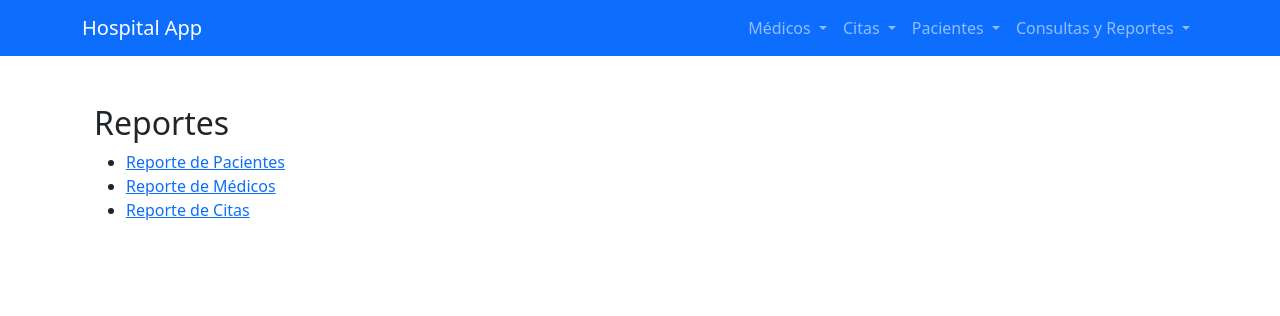
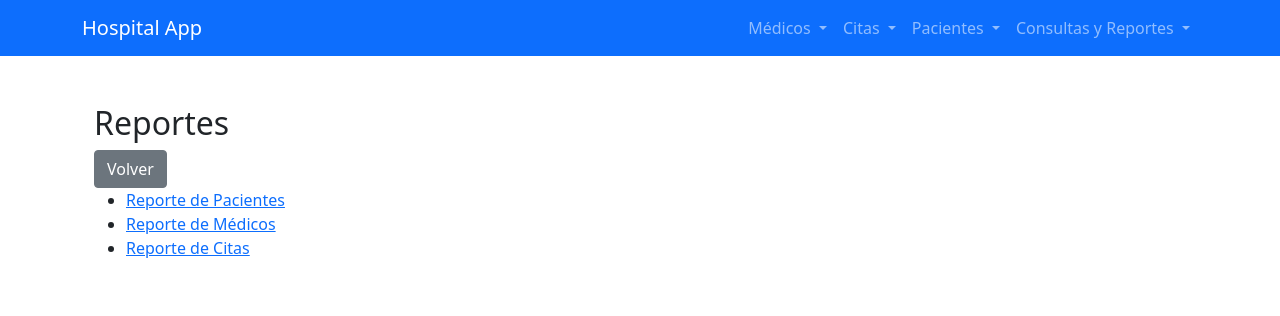
Before and after one commit to jesebe4991/proyecto_final_pava2, a Flask app: page /reportes in a window 1280 px wide. Shown: the top 316 px of the page. Run offline with Flask 3, Linux system fonts and the light colour scheme; some libraries are stand-ins or nearby versions.

Commit message:
ajustes 3

```diff
--- a/app/templates/citas.html
+++ b/app/templates/citas.html
@@ -6,6 +6,7 @@
 <div class="container mt-5">
     <h2>Lista de Citas</h2>
     <a href="{{ url_for('agendar_cita') }}" class="btn btn-success mb-3">Agregar Cita</a>
+    <a href="{{ url_for('index') }}" class="btn btn-secondary  mb-3">Volver</a>
     {% with messages = get_flashed_messages(with_categories=true) %}
         {% if messages %}
             <div class="alert alert-info" role="alert">
@@ -22,7 +23,6 @@
     <table class="table mt-3">
         <thead>
             <tr>
-                <th>ID</th>
                 <th>Fecha</th>
                 <th>Hora</th>
                 <th>Paciente</th>
@@ -33,7 +33,6 @@
         <tbody id="tabla_citas">
             {% for cita in citas %}
             <tr>
-                <td>{{ cita.id }}</td>
                 <td>{{ cita.fecha_hora.strftime('%Y-%m-%d') }}</td>
                 <td>{{ cita.fecha_hora.strftime('%H:%M') }}</td>
                 <td>{{ cita.paciente.nombre }}</td>
--- a/app/templates/reporte_citas.html
+++ b/app/templates/reporte_citas.html
@@ -9,6 +9,7 @@
     <table class="table mt-3">
         <thead>
             <tr>
+                <th>ID</th>
                 <th>Fecha</th>
                 <th>Hora</th>
                 <th>Paciente</th>
@@ -18,6 +19,7 @@
         <tbody>
             {% for cita in citas %}
             <tr>
+                <td>{{ cita.id }}</td>
                 <td>{{ cita.fecha_hora.strftime('%Y-%m-%d') }}</td>
                 <td>{{ cita.fecha_hora.strftime('%H:%M') }}</td>
                 <td>{{ cita.paciente.nombre }}</td>
--- a/app/templates/reportes.html
+++ b/app/templates/reportes.html
@@ -5,6 +5,7 @@
 {% block content %}
 <div class="container mt-5">
     <h2>Reportes</h2>
+    <a href="{{ url_for('index') }}" class="btn btn-secondary">Volver</a>
     <ul>
         <li><a href="{{ url_for('reporte_pacientes') }}">Reporte de Pacientes</a></li>
         <li><a href="{{ url_for('reporte_medicos') }}">Reporte de Médicos</a></li>
```
